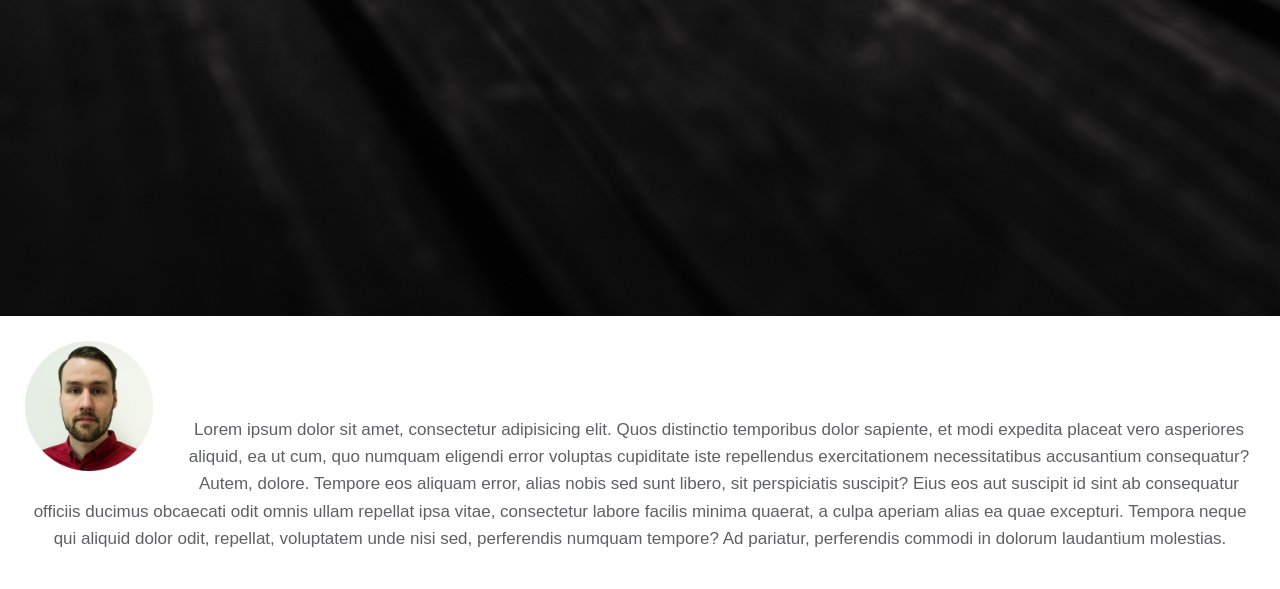
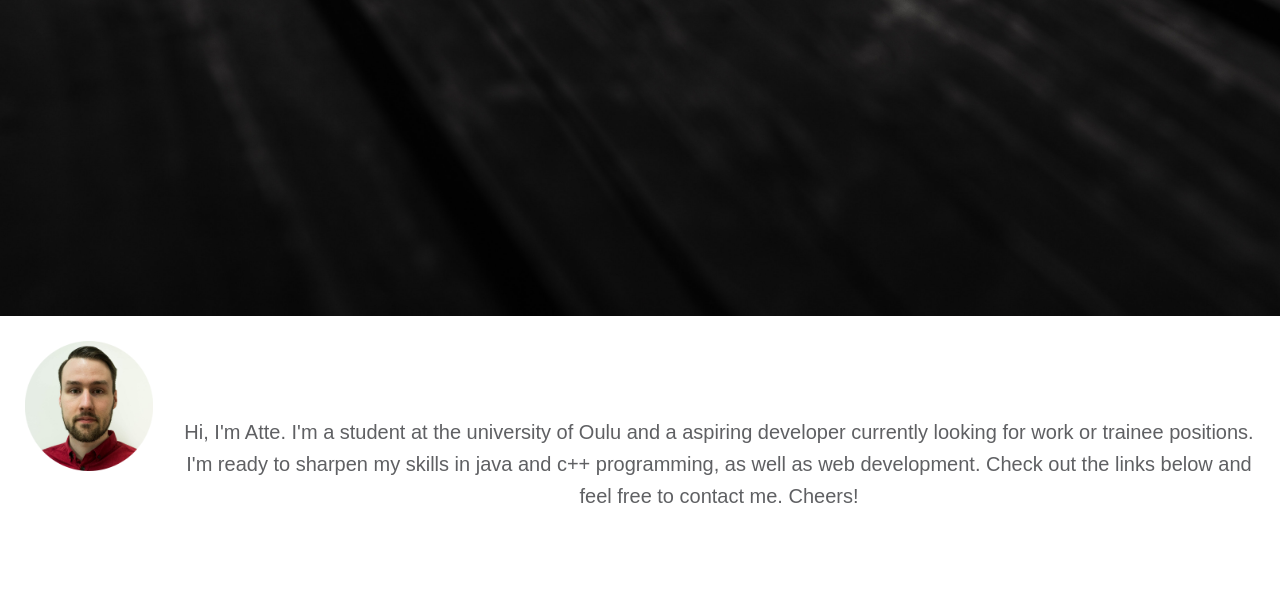
Before and after one commit to Piitsoni/website1, a plain HTML site: page index.html in a window 1280 px wide. Shown: the part 484-1073 px from the top of the page. Drawn offline with nearby package versions, Linux system fonts and the light colour scheme.

Commit message:
added paragraph to section-a

```diff
--- a/css/style.css
+++ b/css/style.css
@@ -88,6 +88,7 @@ body{
   padding: 100px 20px 20px 20px;
   background: #fff;
   color:#5f6063;
+  font-size: 20px;
   text-align: center;
 }
 
--- a/index.html
+++ b/index.html
@@ -9,28 +9,18 @@
   <title>Atte Pesonen</title>
 <script src="https://ajax.googleapis.com/ajax/libs/jquery/3.3.1/jquery.min.js"></script>
 <script>
- $(document).ready(function(){
-   // Add smooth scrolling to all links
+//jQuery smooth scroll
+$(document).ready(function() {
   $("a").on('click', function(event) {
-
-     // Make sure this.hash has a value before overriding default behavior
     if (this.hash !== "1") {
-       // Prevent default anchor click behavior
       event.preventDefault();
-
-       // Store hash
       var hash = this.hash;
-
-       // Using jQuery's animate() method to add smooth page scroll
-       // The optional number (800) specifies the number of milliseconds it takes to scroll to the specified area
       $('html, body').animate({
         scrollTop: $(hash).offset().top
-       }, 800, function(){
-
-         // Add hash (#) to URL when done scrolling (default click behavior)
+      }, 800, function() {
         window.location.hash = hash;
       });
-     } // End if
+    }
   });
 });
  </script>
@@ -47,7 +37,7 @@
   </header>
     <img id="atte" src="./imgs/atte.png">
   <section id="section-a">
-    <p>Lorem ipsum dolor sit amet, consectetur adipisicing elit. Quos distinctio temporibus dolor sapiente, et modi expedita placeat vero asperiores aliquid, ea ut cum, quo numquam eligendi error voluptas cupiditate iste repellendus exercitationem necessitatibus accusantium consequatur? Autem, dolore. Tempore eos aliquam error, alias nobis sed sunt libero, sit perspiciatis suscipit? Eius eos aut suscipit id sint ab consequatur officiis ducimus obcaecati odit omnis ullam repellat ipsa vitae, consectetur labore facilis minima quaerat, a culpa aperiam alias ea quae excepturi. Tempora neque qui aliquid dolor odit, repellat, voluptatem unde nisi sed, perferendis numquam tempore? Ad pariatur, perferendis commodi in dolorum laudantium molestias.</p>
+    <p>Hi, I'm Atte. I'm a student at the university of Oulu and a aspiring developer currently looking for work or trainee positions. I'm ready to sharpen my skills in java and c++ programming, as well as web development. Check out the links below and feel free to contact me. Cheers!</p>
   </section>
 
 <section id="boxes">
```
Lines whose indentation alone changed are shown as unchanged.
